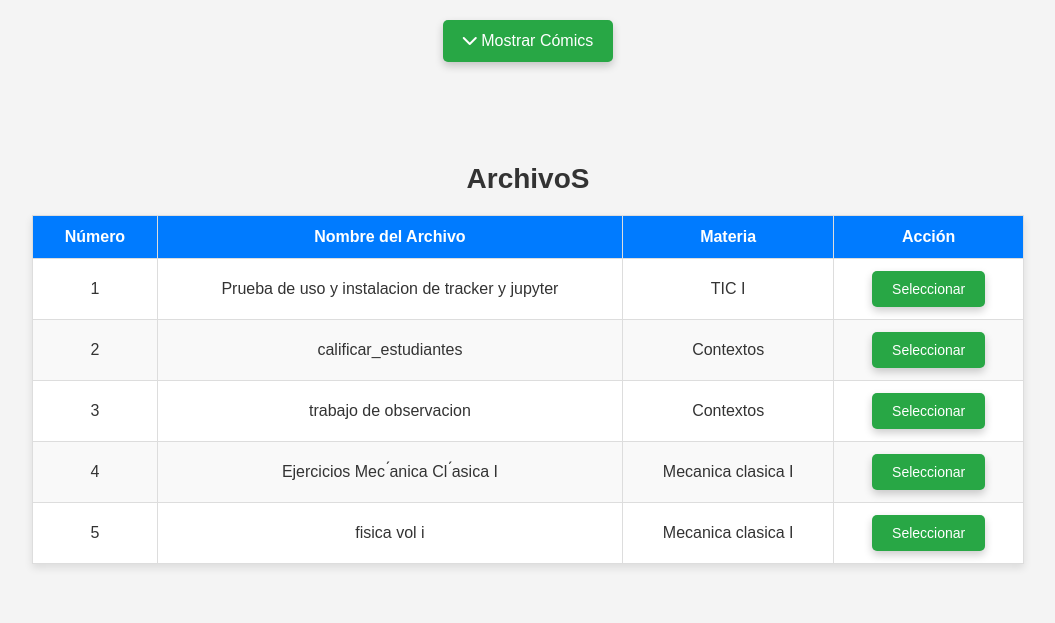
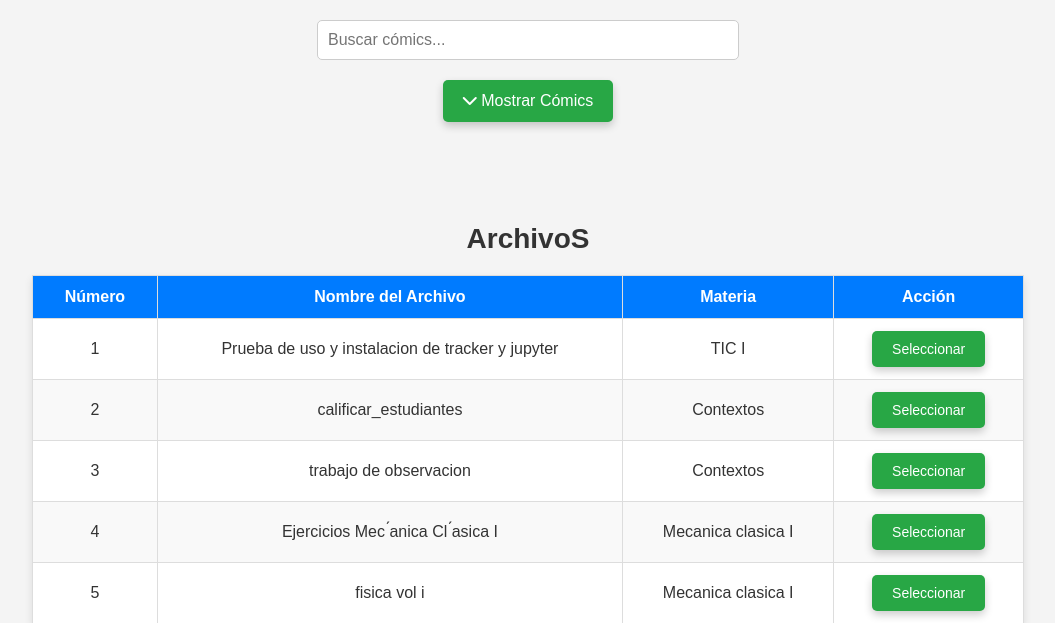
Before and after one commit to marco18062003/marco18062003.github.io, a PHP site: page /page/unipdf.html in a window 1280 px wide. Shown: the part 171-794 px from the top of the page, without its empty margins (112-1167 px from the left). Run offline with PHP 8.4, Linux system fonts and the light colour scheme.

Commit message:
Resolviendo conflictos al combinar los cambios

```diff
--- a/Css/unipdf.css
+++ b/Css/unipdf.css
@@ -173,3 +173,29 @@ footer {
   color: white;
   margin-top: 40px;
 }
+/* Estilo para el campo de búsqueda */
+.search-container {
+  margin: 20px 0;
+  text-align: center;
+}
+
+.search-input {
+  padding: 10px;
+  font-size: 16px;
+  width: 80%;
+  max-width: 400px;
+  border: 1px solid #ccc;
+  border-radius: 5px;
+  outline: none;
+}
+
+.search-input:focus {
+  border-color: #007BFF;
+}
+
+/* Resaltar texto encontrado */
+.highlight {
+  background-color: yellow;
+  color: red;
+  font-weight: bold;
+}
--- /dev/null
+++ b/Js/unipdf2.js
@@ -0,0 +1,22 @@
+document.addEventListener('DOMContentLoaded', function () {
+    const searchInput = document.getElementById('searchInput');
+    const tableRows = document.querySelectorAll('.comic-table tbody tr'); // Seleccionamos todas las filas de la tabla
+
+    // Escuchamos el evento de entrada en el campo de búsqueda
+    searchInput.addEventListener('input', function () {
+      const searchTerm = searchInput.value.toLowerCase(); // Convertimos el término de búsqueda a minúsculas
+
+      // Iteramos sobre todas las filas de la tabla
+      tableRows.forEach(function (row) {
+        const cells = row.getElementsByTagName('td');
+        const rowText = Array.from(cells).map(cell => cell.textContent.toLowerCase()).join(' '); // Unimos todo el texto de las celdas de cada fila
+
+        // Si la fila contiene el término de búsqueda, la mostramos; si no, la ocultamos
+        if (rowText.includes(searchTerm)) {
+          row.style.display = ''; // Mostramos la fila
+        } else {
+          row.style.display = 'none'; // Ocultamos la fila
+        }
+      });
+    });
+  });
--- a/page/unipdf.html
+++ b/page/unipdf.html
@@ -7,6 +7,7 @@
 
   <!-- Vinculamos el archivo CSS -->
   <link rel="stylesheet" href="../Css/unipdf.css">
+  <link rel="icon" href="../Assents/icon/logo1.svg" type="image/x-icon">
 
   <!-- Agregamos Font Awesome para iconos -->
   <link rel="stylesheet" href="https://cdnjs.cloudflare.com/ajax/libs/font-awesome/6.0.0-beta3/css/all.min.css">
@@ -23,7 +24,10 @@
     <img src="https://logos-world.net/wp-content/uploads/2020/12/Iron-Man-Emblem.png" alt="Logo Iron Man" class="logo">
     <h1>Comics de Iron Man</h1>
   </header>
-
+  <!-- Campo de búsqueda -->
+  <div class="search-container">
+    <input type="text" id="searchInput" class="search-input" placeholder="Buscar cómics...">
+  </div>
   <!-- Botón para ocultar/mostrar la tabla -->
   <button id="toggle-table" class="toggle-table-btn">
     <i class="fas fa-chevron-down"></i> Mostrar Cómics
@@ -103,6 +107,8 @@
 
   <!-- Nuevo archivo JS para ocultar/mostrar la tabla -->
   <script src="../Js/unipdf1.js"></script>
+  <script src="../Js/unipdf2.js"></script>
+
 
 </body>
 </html>
```
